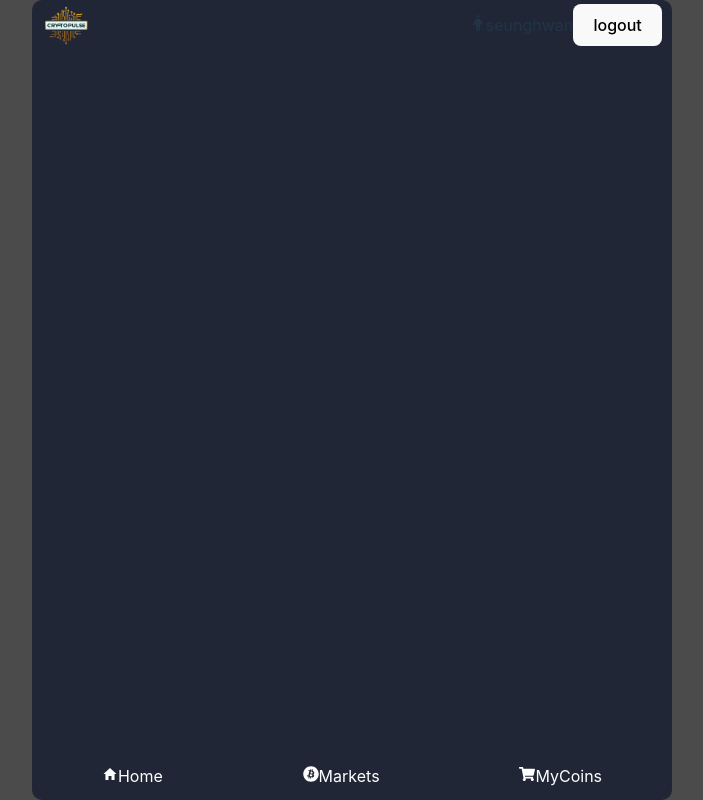
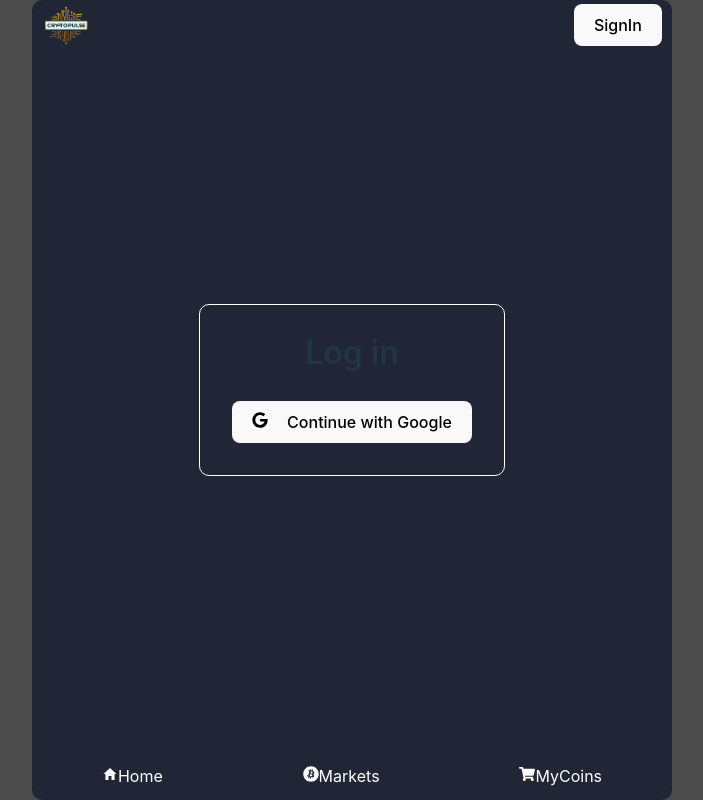
Before and after one commit to sh981013s/cryptopulse, a React (Vite) app: page /login in a window 1280 px wide. Shown: the whole page, without its empty margins (288-991 px from the left). Built offline with nearby package versions, Linux system fonts and the light colour scheme.

Commit message:
feat: create signIn page and applied logic needed

```diff
--- a/src/App.tsx
+++ b/src/App.tsx
@@ -1,5 +1,7 @@
+import { Toaster } from "react-hot-toast";
 import { BrowserRouter, Route, Routes } from "react-router-dom";
 import Layout from "@/components/common/layoutComponents/Layout.tsx";
+import LoginPage from "@/pages/loginPage/LoginPage.tsx";
 import MainPage from "@/pages/mainPage/MainPage.tsx";
 
 const App = () => {
@@ -8,8 +10,10 @@ const App = () => {
       <Layout>
         <Routes>
           <Route path="/" element={<MainPage />} />
+          <Route path="/login" element={<LoginPage />} />
         </Routes>
       </Layout>
+      <Toaster />
     </BrowserRouter>
   );
 };
--- a/src/components/common/layoutComponents/Layout.styles.ts
+++ b/src/components/common/layoutComponents/Layout.styles.ts
@@ -35,7 +35,11 @@ export const MainLayout = styled.div`
 `;
 
 export const MainContent = styled.div`
+  display: flex;
+  justify-content: center;
+  align-items: center;
   width: 100%;
+  min-height: calc(100vh - 120px);
   padding: 10px;
   box-sizing: border-box;
 `;
--- a/src/components/common/topNavBar/TopNavBar.tsx
+++ b/src/components/common/topNavBar/TopNavBar.tsx
@@ -2,6 +2,8 @@ import { useNavigate } from "react-router-dom";
 import { FaPerson } from "react-icons/fa6";
 import styled from "styled-components";
 import logoImg from "@/assets/images/logo.png";
+import useSignInOutWithGoogle from "@/hooks/auth/useSingInOutWithGoogle.ts";
+import useUserStore from "@/stores/useUserStore.ts";
 
 const NavSection = styled.nav`
   display: flex;
@@ -38,18 +40,32 @@ const LogoImg = styled.img`
 
 const TopNavBar = () => {
   const navigate = useNavigate();
+  const { user } = useUserStore();
+  const { signOutWithGoogle } = useSignInOutWithGoogle();
+
   const moveToHome = () => {
     navigate("/");
+  };
+
+  const moveToSignInPage = () => {
+    navigate("login");
   };
 
   return (
     <NavSection>
       <LogoImg src={logoImg} alt="logo" onClick={moveToHome} />
-      <div>
-        <FaPerson />
-        <span>seunghwan</span>
-        <button>logout</button>
-      </div>
+      {user && (
+        <div>
+          <FaPerson />
+          <span>{user.displayName}</span>
+          <button onClick={signOutWithGoogle}>signOut</button>
+        </div>
+      )}
+      {!user && (
+        <div>
+          <button onClick={moveToSignInPage}>SignIn</button>
+        </div>
+      )}
     </NavSection>
   );
 };
--- /dev/null
+++ b/src/pages/loginPage/LoginPage.tsx
@@ -0,0 +1,52 @@
+import { useEffect } from "react";
+import { toast, Toaster } from "react-hot-toast";
+import { useNavigate } from "react-router-dom";
+import { FaGoogle } from "react-icons/fa";
+import styled from "styled-components";
+import useSignInOutWithGoogle from "@/hooks/auth/useSingInOutWithGoogle.ts";
+import useUserStore from "@/stores/useUserStore.ts";
+
+const LoginPageWrapper = styled.div`
+  border: 1px solid white;
+  padding: 2rem;
+  border-radius: 10px;
+
+  h1 {
+    text-align: center;
+    font-size: 2rem;
+    font-weight: 600;
+    margin-bottom: 2rem;
+  }
+
+  button {
+    width: 15rem;
+    display: flex;
+    justify-content: space-between;
+  }
+`;
+
+const LoginPage = () => {
+  const navigate = useNavigate();
+  const { user } = useUserStore();
+  const { signIn } = useSignInOutWithGoogle();
+
+  useEffect(() => {
+    if (user) {
+      toast.error("already logged in!");
+      navigate("/");
+    }
+  }, []);
+
+  return (
+    <LoginPageWrapper>
+      <h1>Log in</h1>
+      <button onClick={signIn}>
+        <FaGoogle />
+        Continue with Google
+      </button>
+      <Toaster />
+    </LoginPageWrapper>
+  );
+};
+
+export default LoginPage;
```
